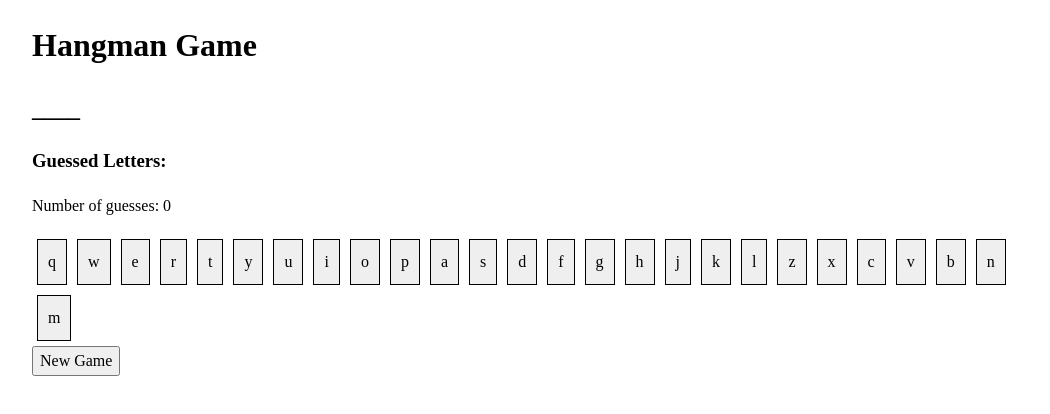
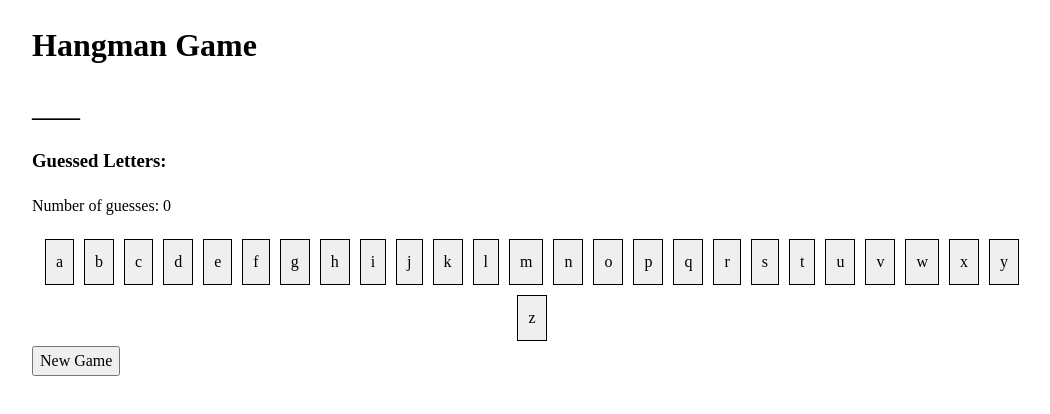
Before and after one commit to nbogie/olu-hangman-react-v1-code-review, a React (Vite) app: page / in a window 1280 px wide. Shown: the top 414 px of the page, without its empty margins (108-1158 px from the left). Built offline with nearby package versions, Linux system fonts and the light colour scheme.

Commit message:
change keyboard to alphabetical order

```diff
--- a/src/Hangman.jsx
+++ b/src/Hangman.jsx
@@ -10,8 +10,9 @@ export default function Hangman() {
     const [revealedGuesses, setRevealedGuesses] = useState(generateHangmanLetters([], targetWord))
     const [numberOfGuesses, setNumberOfGuesses] = useState(0); // int
 
-    const isGameOver = guessedLetters.length === missLimit;
+    const isGameLost = guessedLetters.length === missLimit;
     const isGameWon = !revealedGuesses.includes('_');
+    const isGameOver = isGameWon || isGameLost; // disable everything when this is true
 
     const keys = generateKeys();
 
@@ -42,7 +43,7 @@ export default function Hangman() {
         <div>
             <h1>Hangman Game</h1>
             {isGameWon && <h2>You Win!</h2>}
-            {isGameOver && <h2>You Lose: too many guesses</h2>}
+            {isGameLost && <h2>You Lose: too many guesses</h2>}
             <h2>{revealedGuesses}</h2>
             <h3>Guessed Letters: {guessedLetters}</h3>
             <p>Number of guesses: {numberOfGuesses}</p>
--- a/src/index.css
+++ b/src/index.css
@@ -20,6 +20,7 @@ select {
 .keyboard{
     display: flex;
     flex-wrap: wrap;
+    justify-content: center;
 
 }
 
--- a/src/utils/keyboard.js
+++ b/src/utils/keyboard.js
@@ -2,7 +2,7 @@ import Tile from './tile.js'
 
 export default function generateKeys(){
     const qwerty = "qwertyuiopasdfghjklzxcvbnm"
-    const keyCharacters =  qwerty.split('');
+    const keyCharacters =  qwerty.split('').sort();
 
     return keyCharacters.map(key => new Tile(key));
 }
```
